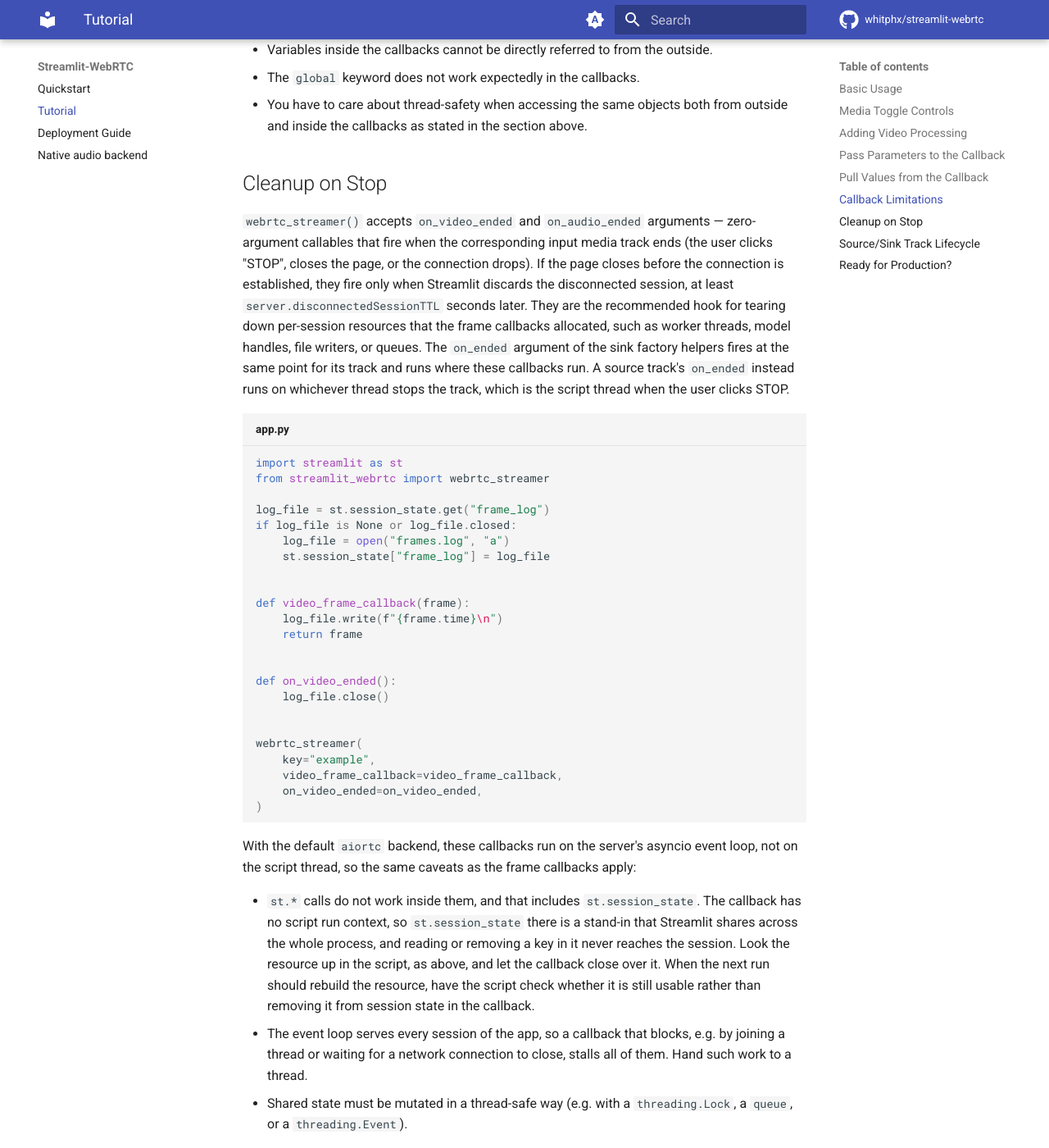
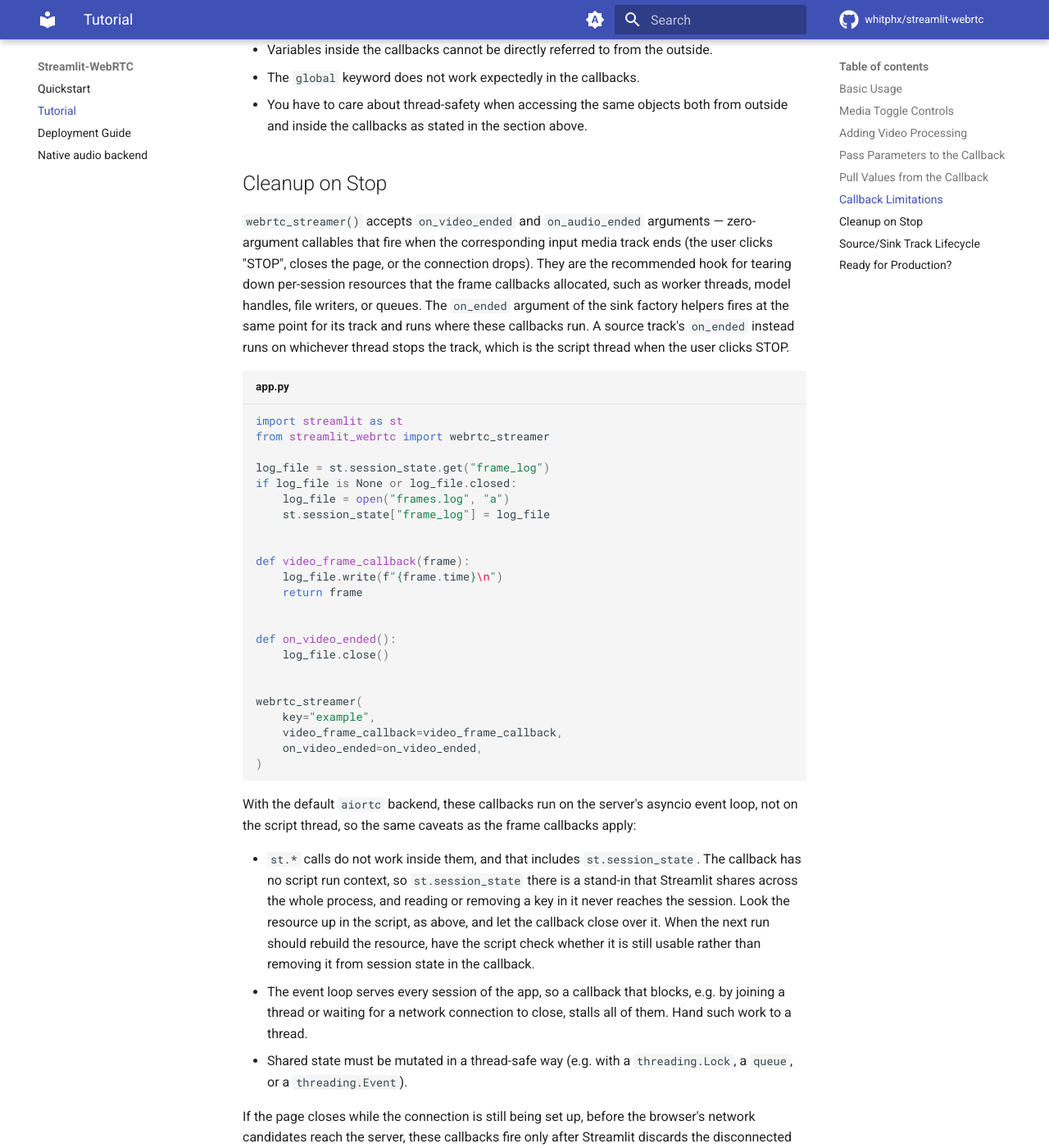
Before and after one commit to whitphx/streamlit-webrtc, an MkDocs documentation site: the page built from docs/tutorial.md, in a window 1280 px wide and 1400 px high, scrolled down 4989 px. Shown: the whole window at 82% size. Built offline with MkDocs 1.6.1 and Material for MkDocs 9.7.7, drawn with Linux system fonts in a browser that asks for light colours; comment, search, counter and statistics services are not loaded; some of the changed text lies outside the part shown.

Commit message:
Narrow and move the note on pages closed before connecting
Co-Authored-By: Claude Opus 5.5 (1M context) <noreply@anthropic.com>
Claude-Session: https://claude.ai/code/session_012TCmV5fPCchaxuKNmCvXBY

````diff
--- a/docs/tutorial.md
+++ b/docs/tutorial.md
@@ -94,7 +94,7 @@ The callbacks are executed in forked threads different from the main one, so the
 
 ## Cleanup on Stop
 
-`webrtc_streamer()` accepts `on_video_ended` and `on_audio_ended` arguments — zero-argument callables that fire when the corresponding input media track ends (the user clicks "STOP", closes the page, or the connection drops). If the page closes before the connection is established, they fire only when Streamlit discards the disconnected session, at least `server.disconnectedSessionTTL` seconds later. They are the recommended hook for tearing down per-session resources that the frame callbacks allocated, such as worker threads, model handles, file writers, or queues. The `on_ended` argument of the sink factory helpers fires at the same point for its track and runs where these callbacks run. A source track's `on_ended` instead runs on whichever thread stops the track, which is the script thread when the user clicks STOP.
+`webrtc_streamer()` accepts `on_video_ended` and `on_audio_ended` arguments — zero-argument callables that fire when the corresponding input media track ends (the user clicks "STOP", closes the page, or the connection drops). They are the recommended hook for tearing down per-session resources that the frame callbacks allocated, such as worker threads, model handles, file writers, or queues. The `on_ended` argument of the sink factory helpers fires at the same point for its track and runs where these callbacks run. A source track's `on_ended` instead runs on whichever thread stops the track, which is the script thread when the user clicks STOP.
 
 ```python title="app.py"
 --8<-- "./examples/tutorial/05_cleanup.py"
@@ -105,6 +105,8 @@ With the default `aiortc` backend, these callbacks run on the server's asyncio e
 * `st.*` calls do not work inside them, and that includes `st.session_state`. The callback has no script run context, so `st.session_state` there is a stand-in that Streamlit shares across the whole process, and reading or removing a key in it never reaches the session. Look the resource up in the script, as above, and let the callback close over it. When the next run should rebuild the resource, have the script check whether it is still usable rather than removing it from session state in the callback.
 * The event loop serves every session of the app, so a callback that blocks, e.g. by joining a thread or waiting for a network connection to close, stalls all of them. Hand such work to a thread.
 * Shared state must be mutated in a thread-safe way (e.g. with a `threading.Lock`, a `queue`, or a `threading.Event`).
+
+If the page closes while the connection is still being set up, before the browser's network candidates reach the server, these callbacks fire only after Streamlit discards the disconnected session. That happens no sooner than `server.disconnectedSessionTTL` seconds later, and in current Streamlit releases not until another session disconnects ([streamlit/streamlit#17860](https://github.com/streamlit/streamlit/issues/17860)).
 
 When using the class-based API (`video_processor_factory` / `audio_processor_factory`), override `VideoProcessorBase.on_ended()` / `AudioProcessorBase.on_ended()` instead — they fire at the same lifecycle point.
 
````
Also changed, not shown: README.md (+3 -1 lines), changelog.d/20261104_000000_whitphx_on_ended_session_state_docs.md (+1 -1 lines).
